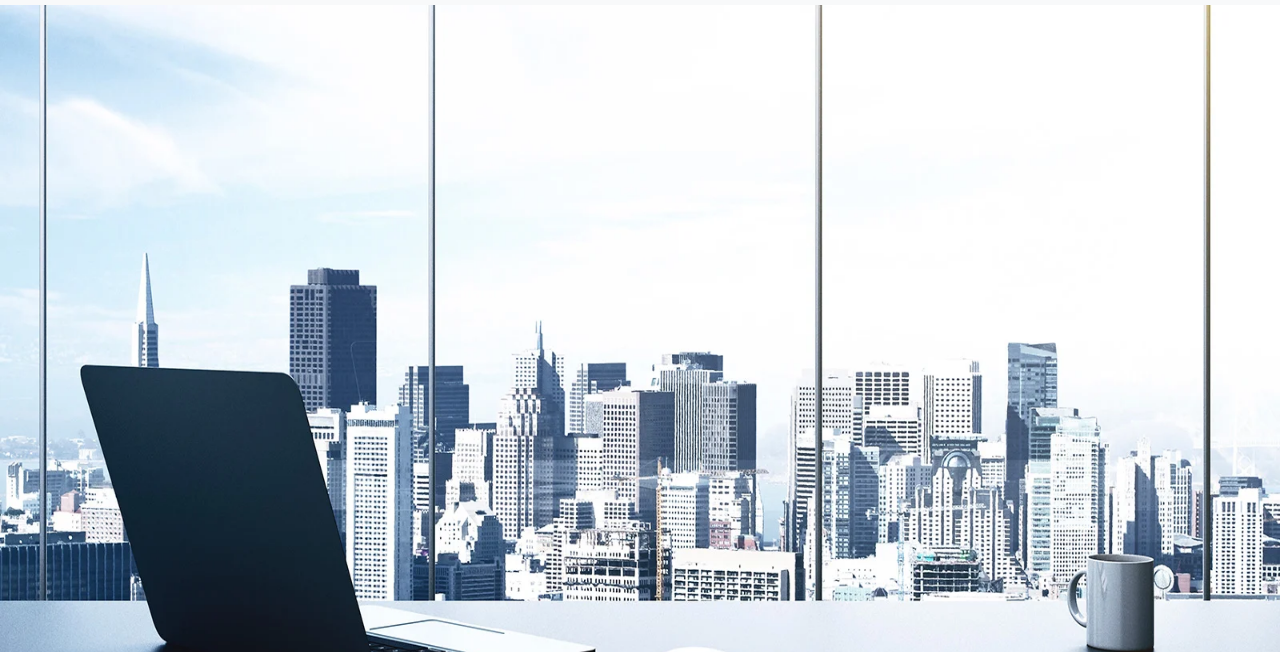
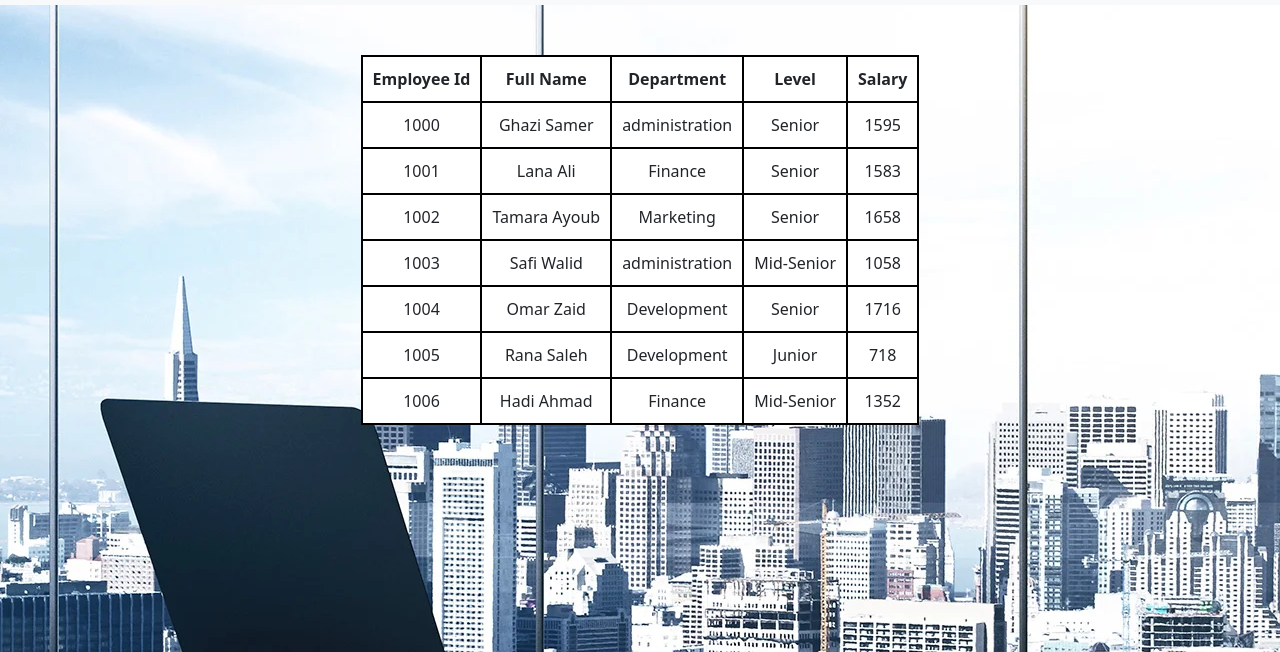
Before and after one commit to AZZIE2000/management-system, a plain HTML site: page index.html in a window 1280 px wide. Shown: the part 51-703 px from the top of the page. Drawn offline with nearby package versions, Linux system fonts and the light colour scheme.

Commit message:
Dom test done

```diff
--- a/app.js
+++ b/app.js
@@ -86,6 +86,7 @@ function render(...employeeCode) {
     );
   return;
 }
+
 render(
   employee01,
   employee02,
@@ -95,3 +96,70 @@ render(
   employee06,
   employee07
 );
+
+let container = document.getElementById("container");
+let table = document.createElement("table");
+let tr = document.createElement("tr");
+// Create the header of the table
+// Array of the Object keys(table header data)
+let tHeader = [
+  "Employee Id",
+  "Full Name",
+  "Department",
+  "Level",
+  "Image",
+  "Salary",
+];
+function firstTableRow() {
+  // this for-loop: to create td "t-data" for each Object keys(table header data) item in the array.
+  for (s = 0; s < tHeader.length; s++) {
+    if (s == 4) {
+      continue;
+    }
+    // assign the <th>
+    let th = document.createElement("th");
+    // assign the data inside the <th>
+    let tdText = document.createTextNode(tHeader[s]);
+    // make the text appear in the <th>
+    th.appendChild(tdText);
+    // make the <th> appear in the <tr>
+    tr.appendChild(th);
+  }
+  table.appendChild(tr);
+  // assign this <tr> to the <table>
+}
+function tableBody() {
+  // assigned the variables of the (object constructor"EmployeeCard") to Array
+  let emplist = [
+    employee01,
+    employee02,
+    employee03,
+    employee04,
+    employee05,
+    employee06,
+    employee07,
+  ];
+  // this for-loop to make it run as the array length
+  for (i = 0; i < emplist.length; i++) {
+    // assigned the <tr> inside the for-loop to create it as many times as the loop ran.
+    let tr = document.createElement("tr");
+    // this for-loop extract and assign each (value) of the (keys) to a <td>, as much keys there are
+    for (x = 0; x < Object.values(employee01).length; x++) {
+      // if to skip the link
+      if (x == 4) {
+        continue;
+      }
+      // you get it ryt?
+      let td = document.createElement("td");
+      let tdText = document.createTextNode(Object.values(emplist[i])[x]);
+      td.appendChild(tdText);
+      tr.appendChild(td);
+    }
+    table.appendChild(tr);
+  }
+  container.appendChild(table);
+}
+
+firstTableRow();
+tableBody();
+// console.log(Object.keys(employee01));
--- a/index.html
+++ b/index.html
@@ -5,13 +5,13 @@
     <meta http-equiv="X-UA-Compatible" content="IE=edge" />
     <meta name="viewport" content="width=device-width, initial-scale=1.0" />
     <title>Document</title>
-    <link rel="stylesheet" href="./style.css" />
     <link
       href="https://cdn.jsdelivr.net/npm/bootstrap@5.1.3/dist/css/bootstrap.min.css"
       rel="stylesheet"
       integrity="sha384-1BmE4kWBq78iYhFldvKuhfTAU6auU8tT94WrHftjDbrCEXSU1oBoqyl2QvZ6jIW3"
       crossorigin="anonymous"
     />
+    <link rel="stylesheet" href="./style.css" />
   </head>
   <body>
     <header>
@@ -43,7 +43,7 @@
       </nav>
     </header>
     <main>
-      <img src="./media/bc.webp" alt="" />
+      <div id="container"></div>
     </main>
     <footer>
       <a href="#"><img src="./media/insta.png" /></a>
@@ -51,11 +51,7 @@
       ><a href="#"><img src="./media/linkedin.png" /></a>
       <p>&copy; AZZAM 2022</p>
     </footer>
-    <script
-      src="https://cdn.jsdelivr.net/npm/bootstrap@5.1.3/dist/js/bootstrap.bundle.min.js"
-      integrity="sha384-ka7Sk0Gln4gmtz2MlQnikT1wXgYsOg+OMhuP+IlRH9sENBO0LRn5q+8nbTov4+1p"
-      crossorigin="anonymous"
-    ></script>
+
     <script src="./app.js"></script>
   </body>
 </html>
--- a/style.css
+++ b/style.css
@@ -1,16 +1,14 @@
 body {
   position: relative;
-  height: 100%;
-}
-main img {
   height: 100vh;
-
-  width: 100%;
 }
 main {
+  height: 100vh;
+  background-image: url(./media/bc.webp);
+  width: 100%;
   overflow: hidden;
-  height: 100%;
 }
+
 footer {
   position: absolute;
   bottom: 0px;
@@ -26,7 +24,20 @@ footer img {
   margin-bottom: 20px;
   height: 50px;
   width: 50px;
-  /* margin: 30px; */
 }
-footer p {
+#container {
+  display: flex;
+  justify-content: center;
+  margin-top: 50px;
 }
+td,
+th {
+  padding: 10px;
+  text-align: center;
+  border: 2px solid black;
+}
+
+table {
+  background-color: white;
+  border: 1px solid black;
+}
```
Also changed, not shown: 1 other file.
